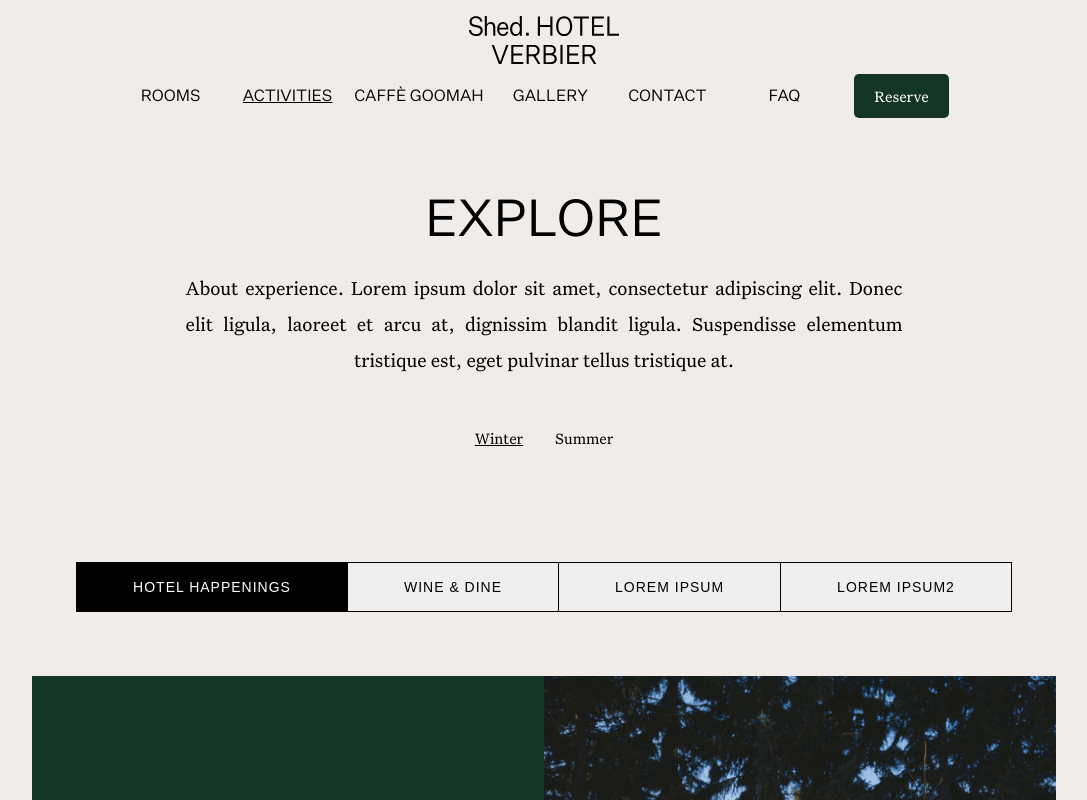
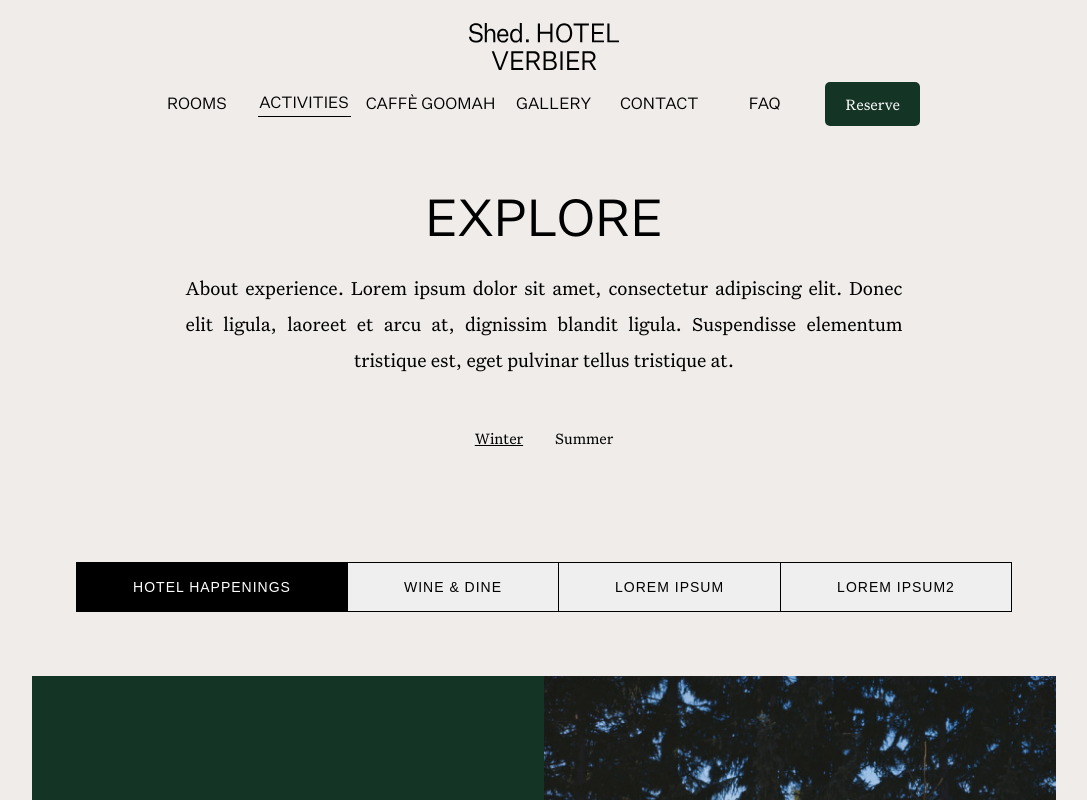
Before and after one commit to nathaliejanep/ShedHOTEL, a React (Create React App) app: page /activities in a window 1280 px wide. Shown: the top 800 px of the page, without its empty margins (96-1183 px from the left). Built offline with nearby package versions, Linux system fonts and the light colour scheme.

Commit message:
Fixed expanded view and general spacing

```diff
--- a/src/components/Navbar/Navbar.scss
+++ b/src/components/Navbar/Navbar.scss
@@ -8,7 +8,7 @@
   justify-content: center;
   font-family: 'Untitled Sans';
   background-color: $goatBeige;
-  height: 80px;
+  height: 100px;
   .season-wrapper {
     transform: translateX(2rem);
   }
@@ -17,7 +17,7 @@
     width: 100%;
     display: flex;
     align-items: center;
-
+    justify-content: center;
     // BURGER / CLOSE
     .hamburger-react {
       z-index: 999;
@@ -32,20 +32,22 @@
     height: 100%;
     width: 100%;
     position: fixed;
-
     flex-direction: column;
     align-items: center;
     justify-content: center;
     z-index: 2;
     text-align: center;
-    font-size: 2rem;
+    font-size: toRem(20);
+
     // line-height: 3rem;
     text-transform: uppercase;
 
     background-color: $goatBeige; // maybe opacity
-    // border: 1px solid black;
 
     &.expanded {
+      .nav-links {
+        margin-bottom: 1rem;
+      }
       .menu-icon {
         top: 0;
         right: 2rem;
@@ -53,7 +55,6 @@
 
       // &.hidden {
       //   display: flex;
-      //   border: 10px dotted darkgoldenrod;
       // }
       display: flex;
     }
@@ -61,6 +62,8 @@
 
   // NAV LOGO PHONE - CLOSED
   .nav-logo-phone {
+    transform: translateX(2rem);
+
     // position: absolute;
     // top: 0;
     // margin-top: 2rem;
@@ -70,13 +73,10 @@
     // }
     // &.open {
     //   display: flex;
-    //   border: 10px solid dodgerblue;
     // }
-
     img {
       width: 150px;
       height: auto;
-      transform: translateX(2rem);
     }
   }
 
@@ -86,7 +86,7 @@
     top: 0;
 
     &.open {
-      margin-top: 2rem;
+      margin-top: 1.5rem;
     }
     // z-index: 999;
 
@@ -117,12 +117,35 @@
       text-decoration: none;
       color: $black;
 
+      display: inline-block;
+      padding: 2%;
+      transition: all 1s;
+      position: relative;
+
       &.active {
-        text-decoration: underline;
+        border-bottom: 1px solid $black;
       }
 
+      &.inactive:hover::before {
+        content: '';
+        position: absolute;
+        bottom: 0;
+        left: 0;
+        height: 0;
+        width: 0;
+        // z-index: 1;
+        border-bottom: 1px solid $bagnesBlue;
+        animation: grow 0.4s linear;
+        animation-fill-mode: forwards;
+      }
+
+      @keyframes grow {
+        100% {
+          width: 100%;
+        }
+      }
       &.inactive:hover {
-        color: $signalRed;
+        color: $bagnesBlue;
       }
 
       &.hidden {
@@ -134,9 +157,11 @@
 
 @media (min-width: 880px) {
   .nav {
-    margin: 20px 200px;
+    padding: 2rem;
+
+    margin: 10px 200px;
     flex-direction: column;
-    height: 100px;
+    height: 120px;
 
     .season-wrapper {
       transform: translateX(0);
@@ -160,9 +185,11 @@
       position: relative;
       display: flex;
       font-size: toRem(16);
-      padding: 1rem;
+      // padding: 1rem;
 
+      // DESKTOP LOGO
       .nav-logo {
+        margin-top: 1rem;
         position: relative;
       }
 
@@ -172,7 +199,7 @@
         justify-content: space-between;
         justify-items: center;
         align-items: center;
-        margin: 1rem;
+        padding: 1rem;
         li {
           width: 100%;
           margin-right: 1rem;
```
